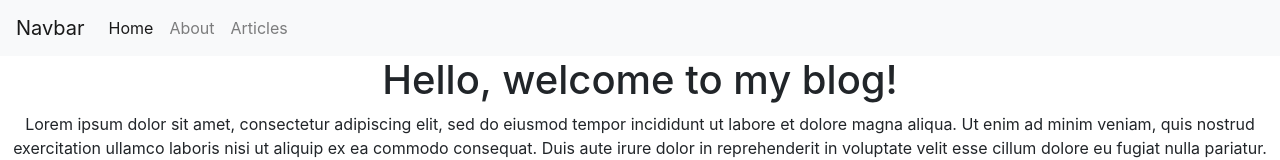
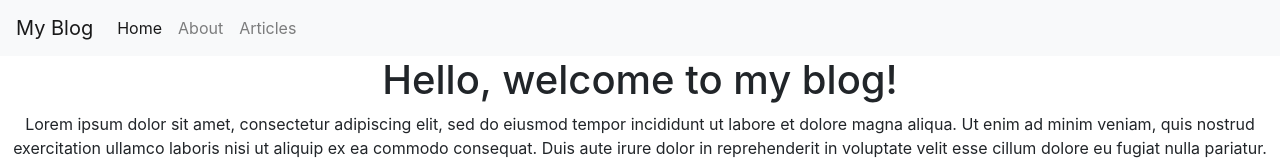
Before and after one commit to kenvilar/my-blog, a React (Create React App) app: page / in a window 1280 px wide. Shown: the top 160 px of the page. Built offline with nearby package versions, Linux system fonts and the light colour scheme.

Commit message:
Change minor typo

```diff
--- a/src/NavBar.js
+++ b/src/NavBar.js
@@ -3,7 +3,7 @@
 
 const NavBar = () => (
   <nav className="navbar navbar-expand-lg navbar-light bg-light">
-    <a className="navbar-brand" href="#">Navbar</a>
+    <a className="navbar-brand" href="#">My Blog</a>
     <button className="navbar-toggler" type="button" data-toggle="collapse"
             data-target="#navbarNavDropdown" aria-controls="navbarNavDropdown"
             aria-expanded="false" aria-label="Toggle navigation">
```
